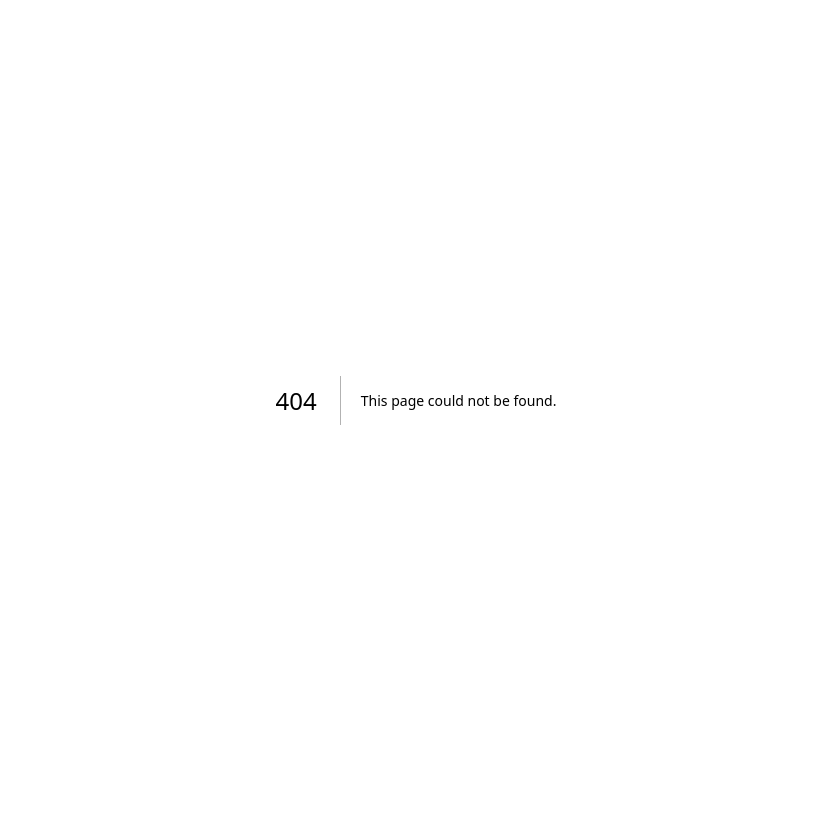
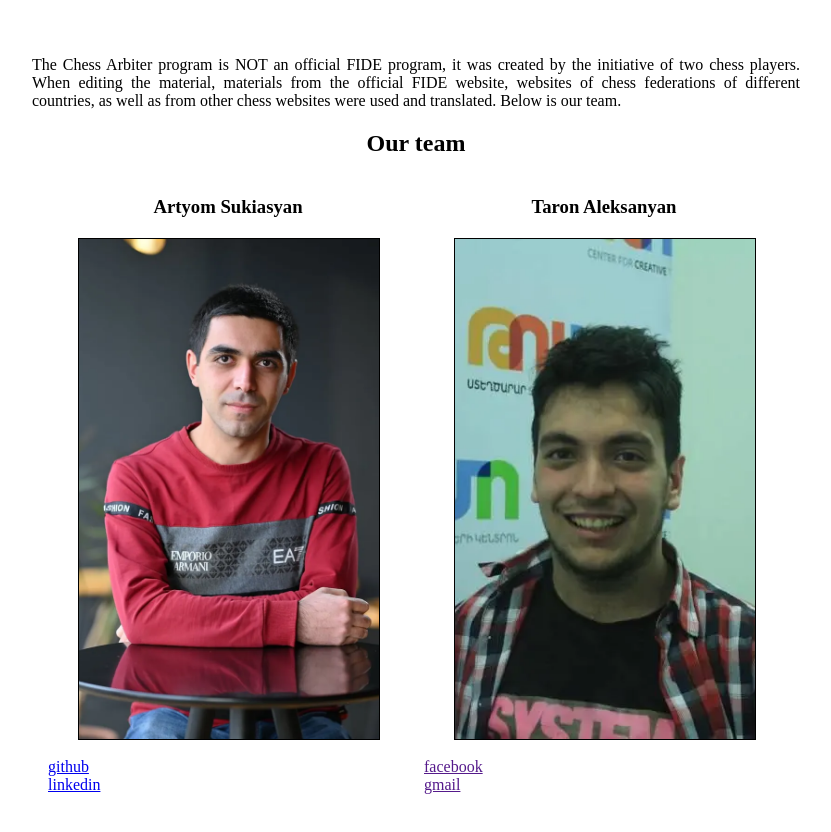
Before and after one commit to Chess-Arbiter/handbook, a Next.js app: page /about in a window 1280 px wide. Before the commit this address had no page. Shown: the whole page, without its empty margins (224-1055 px from the left). Before the commit the page ends 800 px from the top, so only its background shows below. Built offline with nearby package versions, Linux system fonts and the light colour scheme.

Commit message:
feat: add about us initial version

```diff
--- /dev/null
+++ b/app/about/data.ts
@@ -0,0 +1,23 @@
+import ArtyomPhoto from "../../public/images/team/artyom.webp";
+import TaronPhoto from "../../public/images/team/taron.webp";
+
+export const data = {
+  artyom: {
+    name: "Artyom Sukiasyan",
+    img: ArtyomPhoto,
+    bio: "Artyom bio",
+    links: {
+      github: "https://github.com/ArtyomSukiasyan/",
+      linkedin: "https://www.linkedin.com/in/artyomsukiasyan/",
+    },
+  },
+  taron: {
+    name: "Taron Aleksanyan",
+    img: TaronPhoto,
+    bio: "Taron bio",
+    links: {
+      facebook: "",
+      gmail: "",
+    },
+  },
+};
--- /dev/null
+++ b/app/about/page.tsx
@@ -0,0 +1,52 @@
+import Image from "next/image";
+import styles from "../../styles/about.module.css";
+import { data } from "./data";
+
+export default function About() {
+  return (
+    <div className={styles.container}>
+      <p>
+        The Chess Arbiter program is NOT an official FIDE program, it was
+        created by the initiative of two chess players. When editing the
+        material, materials from the official FIDE website, websites of chess
+        federations of different countries, as well as from other chess websites
+        were used and translated. Below is our team.
+      </p>
+      <h2 className={styles.h2}>Our team</h2>
+      <div className={styles.card_container}>
+        <Card person="artyom" />
+        <Card person="taron" />
+      </div>
+    </div>
+  );
+}
+
+function Card({ person }: { person: "artyom" | "taron" }) {
+  const { name, bio, img, links } = data[person];
+
+  return (
+    <div>
+      <h3 className={styles.h3}>{name}</h3>
+      <div className={styles.card}>
+        <div className={styles.imgBox}>
+          <Image src={img} alt={name} priority />
+        </div>
+        <div className={styles.details}>
+          <h2>{name}</h2>
+          <p>{bio}</p>
+        </div>
+      </div>
+      <div>
+        {Object.entries(links).map(([key, value]) => {
+          return (
+            <div>
+              <a href={value.toString()} target="_blank" rel="no-referer">
+                {key}
+              </a>
+            </div>
+          );
+        })}
+      </div>
+    </div>
+  );
+}
--- /dev/null
+++ b/styles/about.module.css
@@ -0,0 +1,67 @@
+.container {
+  width: 100%;
+  max-width: 768px;
+  text-align: justify;
+  padding: 2rem;
+  margin: auto;
+  background-color: #ffffff;
+}
+
+.card_container {
+  display: flex;
+  justify-content: space-evenly;
+  align-items: center;
+  flex-wrap: wrap;
+}
+
+.card {
+  position: relative;
+  margin: 20px 30px;
+  width: 300px;
+  height: 500px;
+  background: #fff;
+  transition: 1s;
+  cursor: pointer;
+}
+
+.h2,
+.h3 {
+  text-align: center;
+}
+
+.card:hover {
+  z-index: 1000;
+  transform: perspective(2000px) rotate(-10deg);
+  box-shadow: inset 20px 0 50px rgba(0, 0, 0, 0.5);
+}
+
+.card .imgBox {
+  position: relative;
+  width: 100%;
+  height: 100%;
+  border: 1px solid #000;
+  transform-origin: left;
+  z-index: 1;
+  transition: 1s;
+}
+
+.card:hover .imgBox {
+  transform: rotateY(-135deg);
+}
+
+.card .imgBox img {
+  position: absolute;
+  top: 0;
+  left: 0;
+  width: 100%;
+  height: 100%;
+  object-fit: cover;
+}
+
+.card .details {
+  position: absolute;
+  top: 0;
+  left: 0;
+  box-sizing: border-box;
+  padding: 20px;
+}
--- a/styles/privacy.module.css
+++ b/styles/privacy.module.css
@@ -5,7 +5,6 @@
   padding: 2rem;
   margin: auto;
   background-color: #ffffff;
-
 }
 
 .container h1 {
```
Also changed, not shown: public/images/team/artyom.webp (added), public/images/team/taron.webp (added).
